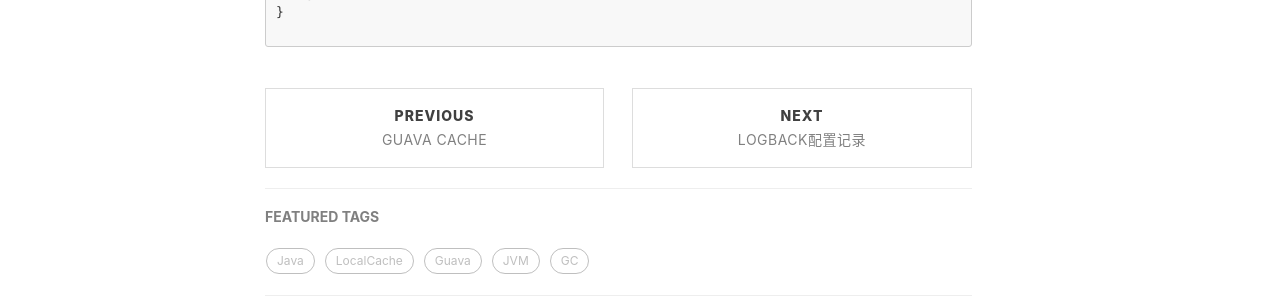
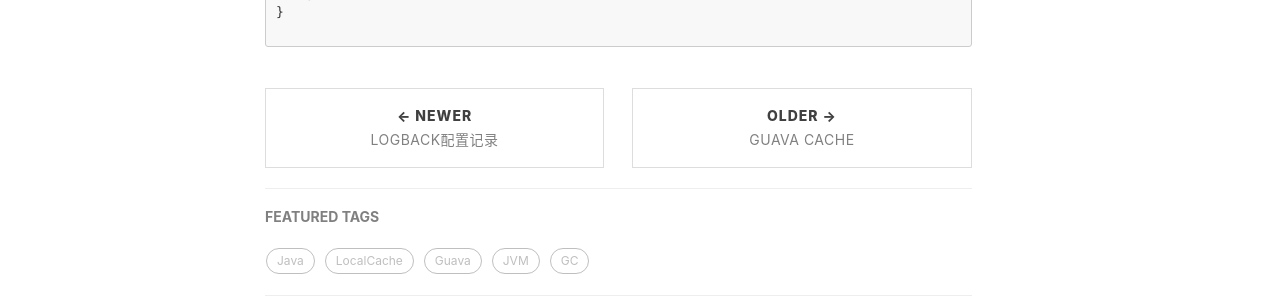
Before and after one commit to GlxyDbyz/glxydbyz.github.io, a Jekyll site: the page built from _posts/2017-08-11-guava-ratelimiter.md, in a window 1280 px wide. Shown: the part 1572-1872 px from the top of the page. Built offline with Jekyll 4.4.1, drawn with Linux system fonts in a browser that asks for light colours; nearby versions of some CDN libraries; comment, search, counter and statistics services are not loaded.

Commit message:
[modify] jump button adjust

```diff
--- a/_layouts/post.html
+++ b/_layouts/post.html
@@ -63,19 +63,19 @@ layout: default
                 <hr style="visibility: hidden;">
 
                 <ul class="pager">
+                    {% if page.next.url %}
+                    <li class="next">
+                        <a href="{{ page.next.url | prepend: site.baseurl | replace: '//', '/' }}" data-toggle="tooltip" data-placement="top" title="{{page.next.title}}">
+                            &larr;&nbsp;Newer<br>
+                            <span>{{page.next.title}}</span>
+                        </a>
+                    </li>
+                    {% endif %}
                     {% if page.previous.url %}
                     <li class="previous">
                         <a href="{{ page.previous.url | prepend: site.baseurl | replace: '//', '/' }}" data-toggle="tooltip" data-placement="top" title="{{page.previous.title}}">
-                        Previous<br>
+                         Older&nbsp;&rarr;<br>
                         <span>{{page.previous.title}}</span>
-                        </a>
-                    </li>
-                    {% endif %}
-                    {% if page.next.url %}
-                    <li class="next">
-                        <a href="{{ page.next.url | prepend: site.baseurl | replace: '//', '/' }}" data-toggle="tooltip" data-placement="top" title="{{page.next.title}}">
-                        Next<br>
-                        <span>{{page.next.title}}</span>
                         </a>
                     </li>
                     {% endif %}
--- a/css/hux-blog.css
+++ b/css/hux-blog.css
@@ -300,10 +300,10 @@ pre code {
   width: 48%;
 }
 .post-container .pager li.next {
-  float: right;
+  float: left;
 }
 .post-container .pager li.previous {
-  float: left;
+  float: right;
 }
 .post-container .pager li > a {
   width: 100%;
```
Also changed, not shown: css/hux-blog.min.css.
